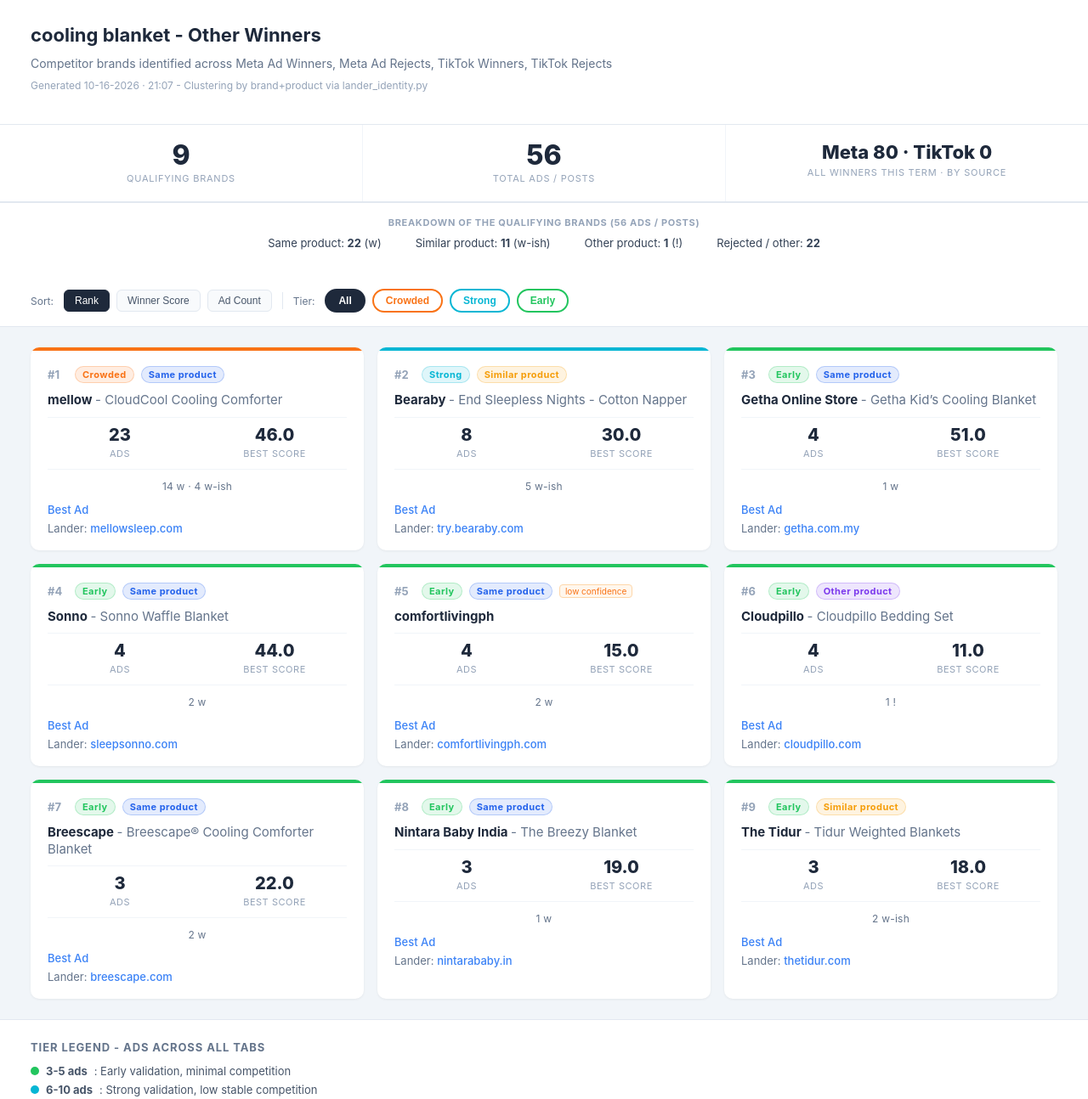
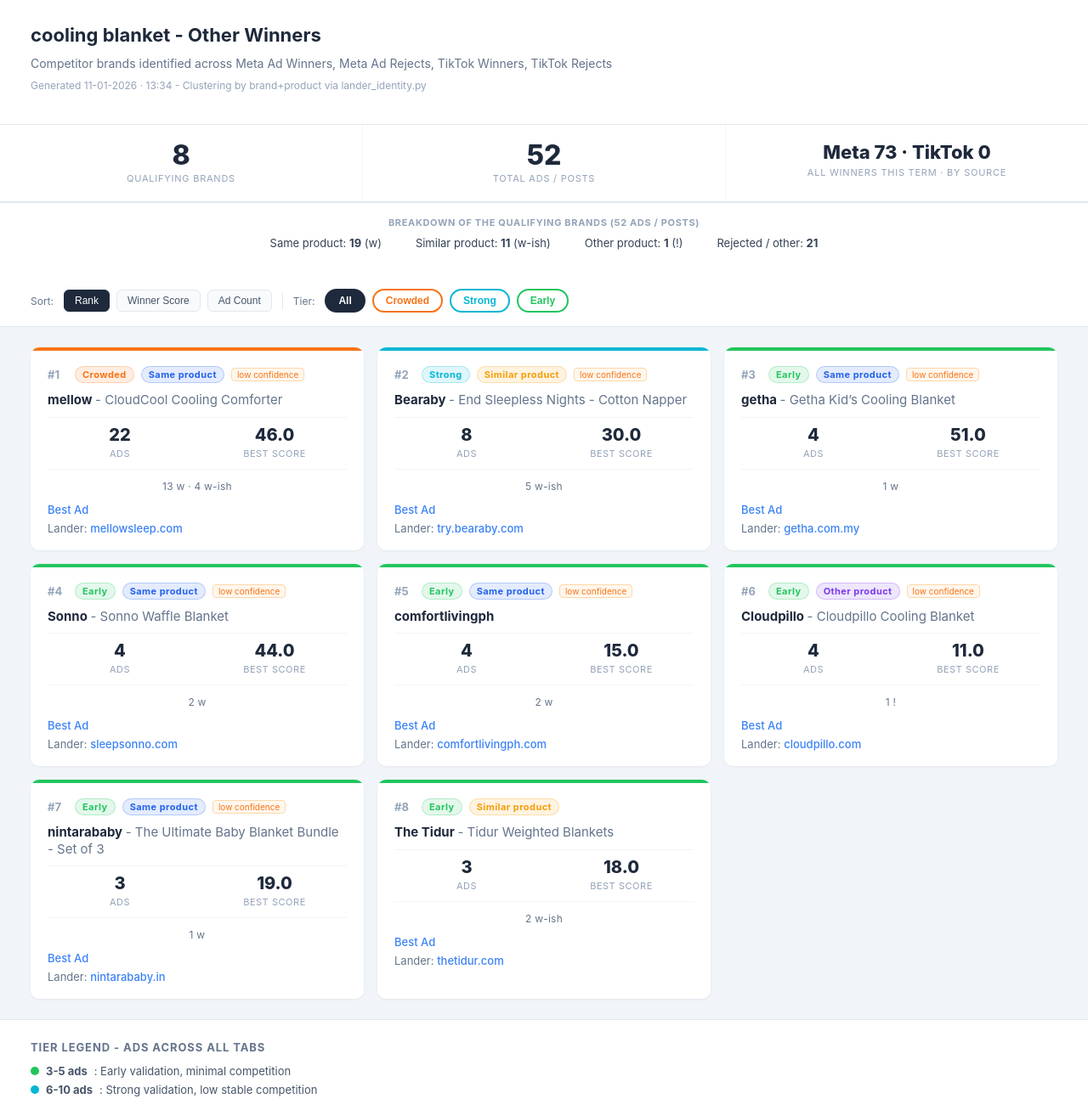
Before and after one commit to YAN15S/reports, a plain HTML site: page cooling-blanket_other_winners_2026-10-16.html in a window 1280 px wide. Shown: the top 1294 px of the page at 85% size. Drawn offline with Linux system fonts and the light colour scheme.

Commit message:
report: cooling blanket - Other Winners

```diff
--- a/cooling-blanket_other_winners_2026-10-16.html
+++ b/cooling-blanket_other_winners_2026-10-16.html
@@ -45,33 +45,33 @@ body{font-family:-apple-system,BlinkMacSystemFont,'Segoe UI',Roboto,sans-serif;b
 </style></head><body>
 <div class="header"><h1>cooling blanket - Other Winners</h1>
 <p class="subtitle">Competitor brands identified across Meta Ad Winners, Meta Ad Rejects, TikTok Winners, TikTok Rejects</p>
-<p class="meta">Generated 10-16-2026  ·  21:07 - Clustering by brand+product via lander_identity.py</p></div>
+<p class="meta">Generated 11-01-2026  ·  13:34 - Clustering by brand+product via lander_identity.py</p></div>
 <div class="stats-bar">
-<div class="stat-block"><div class="stat-num">9</div><div class="stat-label">Qualifying Brands</div></div>
-<div class="stat-block"><div class="stat-num">56</div><div class="stat-label">Total Ads / Posts</div></div>
-<div class="stat-block"><div class="stat-num" style="font-size:22px;line-height:1.15">Meta 80 · TikTok 0</div><div class="stat-label">All Winners This Term · by Source</div></div></div>
-<div class="rel-summary" style="padding:16px 36px 30px;background:#fff;border-top:1px solid #e2e8f0;text-align:center"><div style="font-size:11px;font-weight:700;text-transform:uppercase;letter-spacing:.06em;color:#94a3b8;margin-bottom:9px">Breakdown of the qualifying brands (56 ads / posts)</div><div style="font-size:13px;color:#334155;display:flex;gap:40px;flex-wrap:wrap;justify-content:center"><span>Same product: <strong>22</strong> (w)</span><span>Similar product: <strong>11</strong> (w-ish)</span><span>Other product: <strong>1</strong> (!)</span><span>Rejected / other: <strong>22</strong></span></div></div>
+<div class="stat-block"><div class="stat-num">8</div><div class="stat-label">Qualifying Brands</div></div>
+<div class="stat-block"><div class="stat-num">52</div><div class="stat-label">Total Ads / Posts</div></div>
+<div class="stat-block"><div class="stat-num" style="font-size:22px;line-height:1.15">Meta 73 · TikTok 0</div><div class="stat-label">All Winners This Term · by Source</div></div></div>
+<div class="rel-summary" style="padding:16px 36px 30px;background:#fff;border-top:1px solid #e2e8f0;text-align:center"><div style="font-size:11px;font-weight:700;text-transform:uppercase;letter-spacing:.06em;color:#94a3b8;margin-bottom:9px">Breakdown of the qualifying brands (52 ads / posts)</div><div style="font-size:13px;color:#334155;display:flex;gap:40px;flex-wrap:wrap;justify-content:center"><span>Same product: <strong>19</strong> (w)</span><span>Similar product: <strong>11</strong> (w-ish)</span><span>Other product: <strong>1</strong> (!)</span><span>Rejected / other: <strong>21</strong></span></div></div>
 <div class="controls"><span class="sort-label">Sort:</span>
 <button class="sort-btn active" onclick="sortCards('rank',this)">Rank</button>
 <button class="sort-btn" onclick="sortCards('score',this)">Winner Score</button>
 <button class="sort-btn" onclick="sortCards('count',this)">Ad Count</button>
 <div class="divider"></div><span class="sort-label">Tier:</span><button class="tier-btn active" data-tier="all" onclick="filterTier(this,'all')">All</button><button class="tier-btn" data-tier="Crowded" style="border-color:#f97316;color:#f97316" onclick="filterTier(this,'Crowded')">Crowded</button><button class="tier-btn" data-tier="Strong" style="border-color:#06b6d4;color:#06b6d4" onclick="filterTier(this,'Strong')">Strong</button><button class="tier-btn" data-tier="Early" style="border-color:#22c55e;color:#22c55e" onclick="filterTier(this,'Early')">Early</button></div>
 <div class="cards" id="cards-grid">
-<div class="card" data-tier="Crowded" data-score="46.00" data-count="23">
+<div class="card" data-tier="Crowded" data-score="46.00" data-count="22">
   <div class="card-accent" style="background:#f97316"></div>
   <div class="card-body">
     <div class="card-header">
       <span class="rank">#1</span>
       <span class="tier-badge" style="background:#f9731620;color:#f97316;border:1px solid #f9731640">Crowded</span>
       <span class="tier-badge" title="Relationship to the researched product (strongest token)" style="background:#2563eb20;color:#2563eb;border:1px solid #2563eb40">Same product</span>
-
+      <span class="conf-low" title="Brand identified from domain only">low confidence</span>
     </div>
     <div class="brand-name">mellow <span class="product-name">- CloudCool Cooling Comforter</span></div>
     <div class="card-stats">
-      <div class="stat-item"><span class="stat-num">23</span><span class="stat-lbl">Ads</span></div>
+      <div class="stat-item"><span class="stat-num">22</span><span class="stat-lbl">Ads</span></div>
       <div class="stat-item"><span class="stat-num">46.0</span><span class="stat-lbl">Best Score</span></div>
     </div>
-    <div class="token-mix" style="font-size:12px;color:#64748b;margin-top:8px;letter-spacing:.02em;text-align:center">14 w · 4 w-ish</div>
+    <div class="token-mix" style="font-size:12px;color:#64748b;margin-top:8px;letter-spacing:.02em;text-align:center">13 w · 4 w-ish</div>
     <div class="links">
       <div class="link-row"><a href="https://www.facebook.com/ads/library/?id=1543810270594860" target="_blank" rel="noopener" class="link">Best Ad</a></div>
       <div class="link-row">Lander: <a href="https://mellowsleep.com/products/cloud-cold-comforter-white" target="_blank" rel="noopener" class="link">mellowsleep.com</a></div>
@@ -85,7 +85,7 @@ body{font-family:-apple-system,BlinkMacSystemFont,'Segoe UI',Roboto,sans-serif;b
       <span class="rank">#2</span>
       <span class="tier-badge" style="background:#06b6d420;color:#06b6d4;border:1px solid #06b6d440">Strong</span>
       <span class="tier-badge" title="Relationship to the researched product (strongest token)" style="background:#f59e0b20;color:#f59e0b;border:1px solid #f59e0b40">Similar product</span>
-
+      <span class="conf-low" title="Brand identified from domain only">low confidence</span>
     </div>
     <div class="brand-name">Bearaby <span class="product-name">- End Sleepless Nights - Cotton Napper</span></div>
     <div class="card-stats">
@@ -106,9 +106,9 @@ body{font-family:-apple-system,BlinkMacSystemFont,'Segoe UI',Roboto,sans-serif;b
       <span class="rank">#3</span>
       <span class="tier-badge" style="background:#22c55e20;color:#22c55e;border:1px solid #22c55e40">Early</span>
       <span class="tier-badge" title="Relationship to the researched product (strongest token)" style="background:#2563eb20;color:#2563eb;border:1px solid #2563eb40">Same product</span>
-
+      <span class="conf-low" title="Brand identified from domain only">low confidence</span>
     </div>
-    <div class="brand-name">Getha Online Store <span class="product-name">- Getha Kid’s Cooling Blanket</span></div>
+    <div class="brand-name">getha <span class="product-name">- Getha Kid’s Cooling Blanket</span></div>
     <div class="card-stats">
       <div class="stat-item"><span class="stat-num">4</span><span class="stat-lbl">Ads</span></div>
       <div class="stat-item"><span class="stat-num">51.0</span><span class="stat-lbl">Best Score</span></div>
@@ -127,7 +127,7 @@ body{font-family:-apple-system,BlinkMacSystemFont,'Segoe UI',Roboto,sans-serif;b
       <span class="rank">#4</span>
       <span class="tier-badge" style="background:#22c55e20;color:#22c55e;border:1px solid #22c55e40">Early</span>
       <span class="tier-badge" title="Relationship to the researched product (strongest token)" style="background:#2563eb20;color:#2563eb;border:1px solid #2563eb40">Same product</span>
-
+      <span class="conf-low" title="Brand identified from domain only">low confidence</span>
     </div>
     <div class="brand-name">Sonno <span class="product-name">- Sonno Waffle Blanket</span></div>
     <div class="card-stats">
@@ -169,9 +169,9 @@ body{font-family:-apple-system,BlinkMacSystemFont,'Segoe UI',Roboto,sans-serif;b
       <span class="rank">#6</span>
       <span class="tier-badge" style="background:#22c55e20;color:#22c55e;border:1px solid #22c55e40">Early</span>
       <span class="tier-badge" title="Relationship to the researched product (strongest token)" style="background:#7c3aed20;color:#7c3aed;border:1px solid #7c3aed40">Other product</span>
-
+      <span class="conf-low" title="Brand identified from domain only">low confidence</span>
     </div>
-    <div class="brand-name">Cloudpillo <span class="product-name">- Cloudpillo Bedding Set</span></div>
+    <div class="brand-name">Cloudpillo <span class="product-name">- Cloudpillo Cooling Blanket</span></div>
     <div class="card-stats">
       <div class="stat-item"><span class="stat-num">4</span><span class="stat-lbl">Ads</span></div>
       <div class="stat-item"><span class="stat-num">11.0</span><span class="stat-lbl">Best Score</span></div>
@@ -183,37 +183,16 @@ body{font-family:-apple-system,BlinkMacSystemFont,'Segoe UI',Roboto,sans-serif;b
     </div>
   </div>
 </div>
-<div class="card" data-tier="Early" data-score="22.00" data-count="3">
+<div class="card" data-tier="Early" data-score="19.00" data-count="3">
   <div class="card-accent" style="background:#22c55e"></div>
   <div class="card-body">
     <div class="card-header">
       <span class="rank">#7</span>
       <span class="tier-badge" style="background:#22c55e20;color:#22c55e;border:1px solid #22c55e40">Early</span>
       <span class="tier-badge" title="Relationship to the researched product (strongest token)" style="background:#2563eb20;color:#2563eb;border:1px solid #2563eb40">Same product</span>
-
+      <span class="conf-low" title="Brand identified from domain only">low confidence</span>
     </div>
-    <div class="brand-name">Breescape <span class="product-name">- Breescape® Cooling Comforter Blanket</span></div>
-    <div class="card-stats">
-      <div class="stat-item"><span class="stat-num">3</span><span class="stat-lbl">Ads</span></div>
-      <div class="stat-item"><span class="stat-num">22.0</span><span class="stat-lbl">Best Score</span></div>
-    </div>
-    <div class="token-mix" style="font-size:12px;color:#64748b;margin-top:8px;letter-spacing:.02em;text-align:center">2 w</div>
-    <div class="links">
-      <div class="link-row"><a href="https://www.facebook.com/ads/library/?id=1020365193946737" target="_blank" rel="noopener" class="link">Best Ad</a></div>
-      <div class="link-row">Lander: <a href="https://breescape.com/products/cooling-comforter?utm_source=ADS&amp;utm_medium=ADS_Meta&amp;utm_campaign=ADS_Meta_Purchase_cpa_a+_kamis_creator" target="_blank" rel="noopener" class="link">breescape.com</a></div>
-    </div>
-  </div>
-</div>
-<div class="card" data-tier="Early" data-score="19.00" data-count="3">
-  <div class="card-accent" style="background:#22c55e"></div>
-  <div class="card-body">
-    <div class="card-header">
-      <span class="rank">#8</span>
-      <span class="tier-badge" style="background:#22c55e20;color:#22c55e;border:1px solid #22c55e40">Early</span>
-      <span class="tier-badge" title="Relationship to the researched product (strongest token)" style="background:#2563eb20;color:#2563eb;border:1px solid #2563eb40">Same product</span>
-
-    </div>
-    <div class="brand-name">Nintara Baby India <span class="product-name">- The Breezy Blanket</span></div>
+    <div class="brand-name">nintarababy <span class="product-name">- The Ultimate Baby Blanket Bundle - Set of 3</span></div>
     <div class="card-stats">
       <div class="stat-item"><span class="stat-num">3</span><span class="stat-lbl">Ads</span></div>
       <div class="stat-item"><span class="stat-num">19.0</span><span class="stat-lbl">Best Score</span></div>
@@ -229,7 +208,7 @@ body{font-family:-apple-system,BlinkMacSystemFont,'Segoe UI',Roboto,sans-serif;b
   <div class="card-accent" style="background:#22c55e"></div>
   <div class="card-body">
     <div class="card-header">
-      <span class="rank">#9</span>
+      <span class="rank">#8</span>
       <span class="tier-badge" style="background:#22c55e20;color:#22c55e;border:1px solid #22c55e40">Early</span>
       <span class="tier-badge" title="Relationship to the researched product (strongest token)" style="background:#f59e0b20;color:#f59e0b;border:1px solid #f59e0b40">Similar product</span>
 
```
